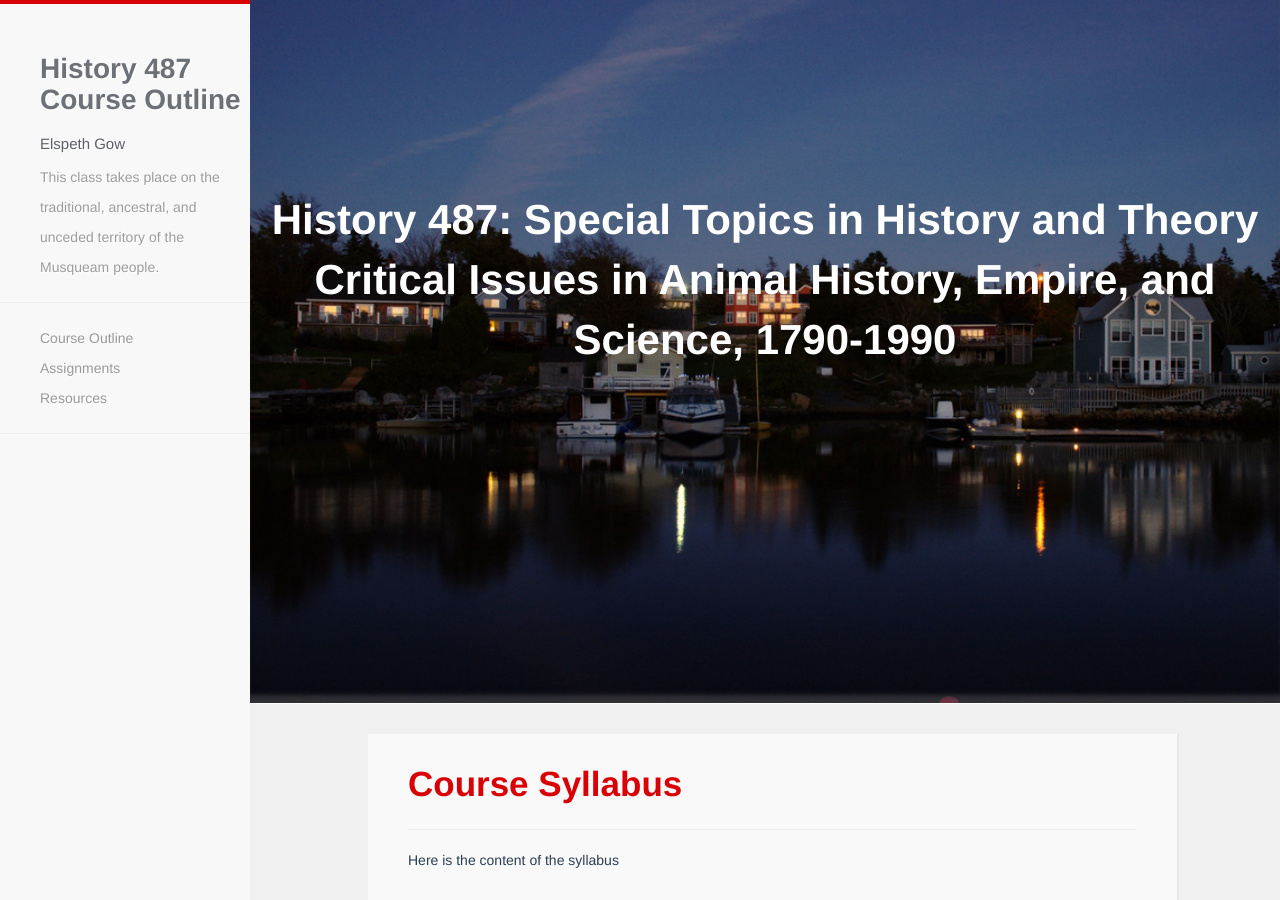
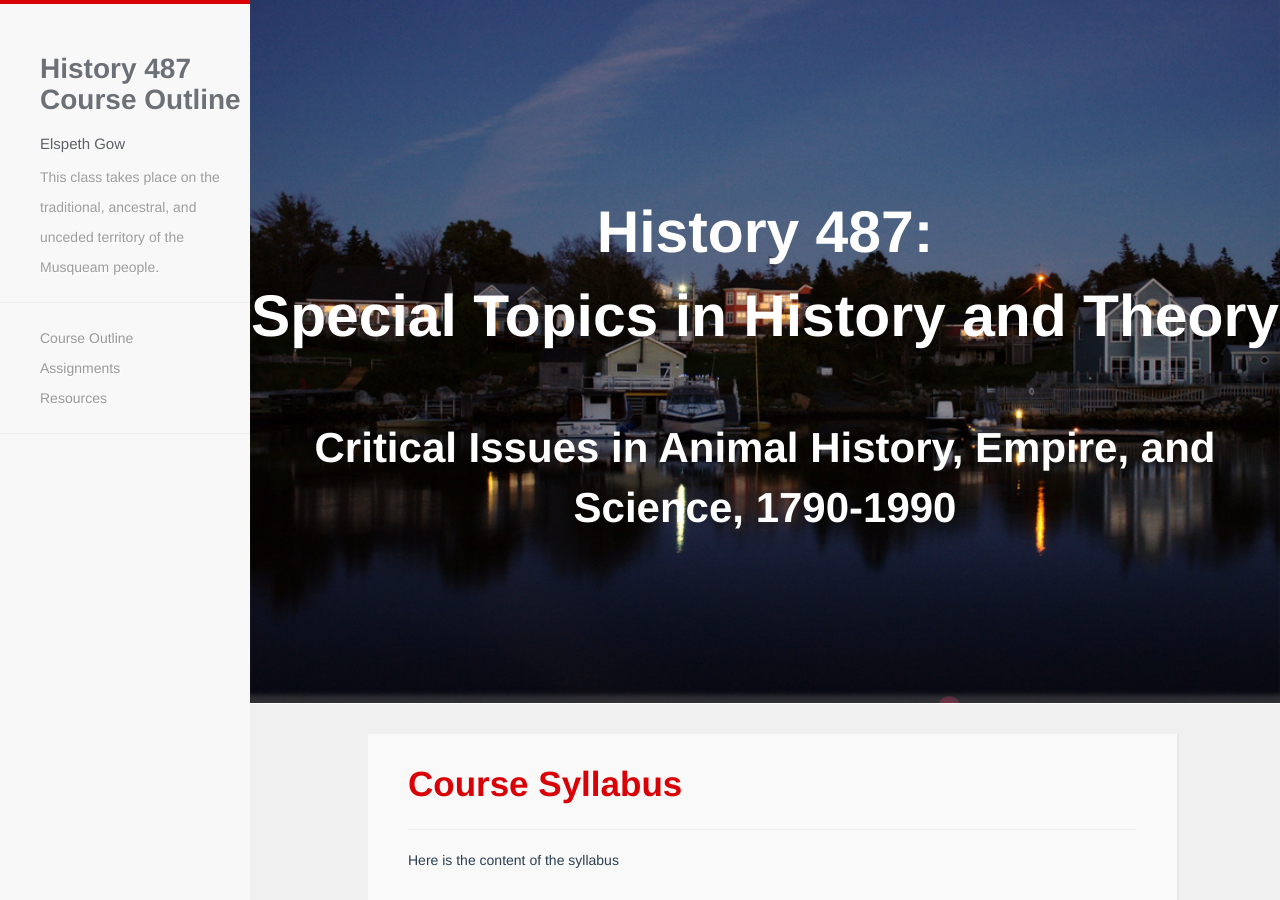
Before and after one commit to esgow/HIST487, a Jekyll site: the page built from index.md, in a window 1280 px wide and 900 px high. Built offline with Jekyll 4.4.1, drawn with Linux system fonts in a browser that asks for light colours; nearby versions of some CDN libraries; Markdown is read by kramdown in place of the engine named in the settings.

Commit message:
Update showcase.html

```diff
--- a/_includes/showcase.html
+++ b/_includes/showcase.html
@@ -4,7 +4,7 @@
     </style>
     <div class="showcase-wrapper sticky">
       <div class="showcase-text">
-          <span>History 487: Special Topics in History and Theory</span><br/>
+          <span style="font-size:140%">History 487:<br/>Special Topics in History and Theory</span><br/><br/>
         Critical Issues in Animal History, Empire, and Science, 1790-1990
       </div>
     </div>
```
